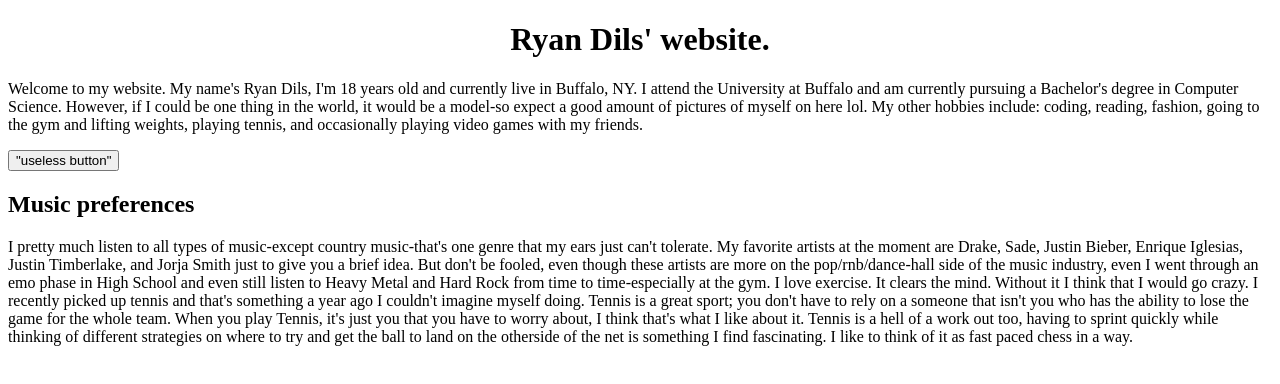
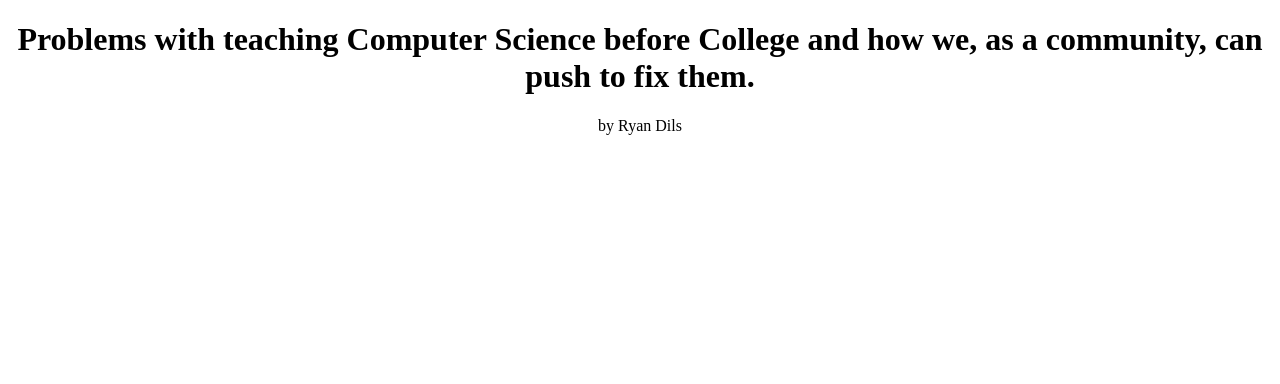
Before and after one commit to wongmjane/rychrome.github.io, a plain HTML site: page index.html in a window 1280 px wide. Drawn offline with Linux system fonts and the light colour scheme.

Commit message:
Update index.html

```diff
--- a/index.html
+++ b/index.html
@@ -1,13 +1,9 @@
 <!DOCTYPE html>
 <html>
 <body>
-  <h1><center>Ryan Dils' website.</center></h1>
-<p>Welcome to my website. My name's Ryan Dils, I'm 18 years old and currently live in Buffalo, NY. I attend the University at Buffalo and am currently pursuing a Bachelor's degree in Computer Science. However, if I could be one thing in the world, it would be a model-so expect a good amount of pictures of myself on here lol. My other hobbies include: coding, reading, fashion, going to the gym and lifting weights, playing tennis, and occasionally playing video games with my friends.</p>
-<button type ="button">"useless button"</button>
+  <h1><center>Problems with teaching Computer Science before College and how we, as a community, can push to fix them.</center></h1>
+  <p><center>by Ryan Dils</center></p>
   <article>
-    <h1>Music preferences</h1>
-    <p>I pretty much listen to all types of music-except country music-that's one genre that my ears just can't tolerate. My favorite artists at the moment are Drake, Sade, Justin Bieber, Enrique Iglesias, Justin Timberlake, and Jorja Smith just to give you a brief idea. But don't be fooled, even though these artists are more on the pop/rnb/dance-hall side of the music industry, even I went through an emo phase in High School and even still listen to Heavy Metal and Hard Rock from time to time-especially at the gym.
-
-      I love exercise. It clears the mind. Without it I think that I would go crazy. I recently picked up tennis and that's something a year ago I couldn't imagine myself doing. Tennis is a great sport; you don't have to rely on a someone that isn't you who has the ability to lose the game for the whole team. When you play Tennis, it's just you that you have to worry about, I think that's what I like about it. Tennis is a hell of a work out too, having to sprint quickly while thinking of different strategies on where to try and get the ball to land on the otherside of the net is something I find fascinating. I like to think of it as fast paced chess in a way.
+    <h1></h1>
   </body>
 </html>
```
